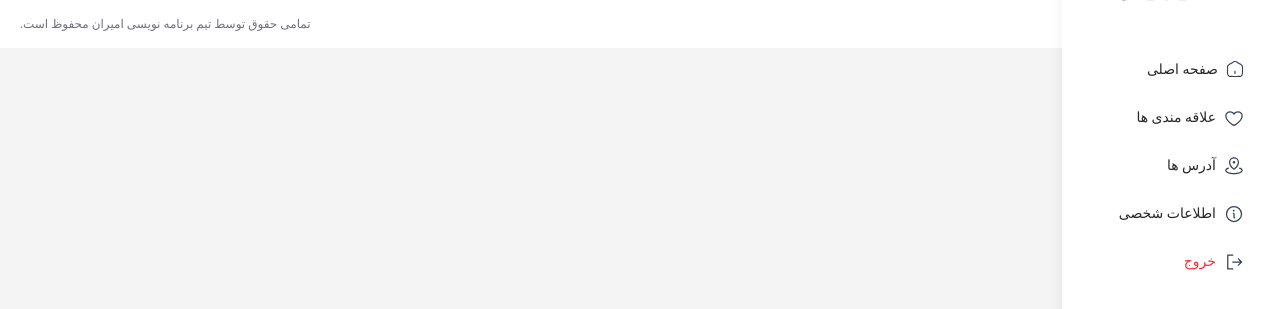
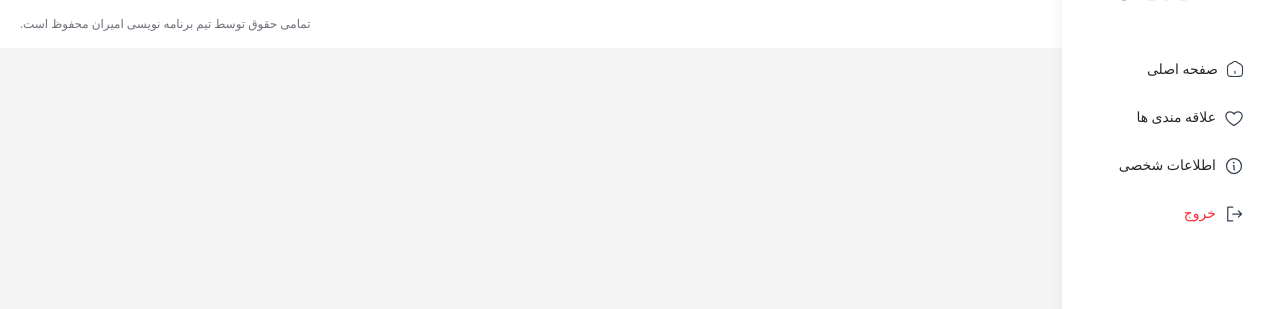
Before and after one commit to Amirhosseink2735/best-shop, a Django app: page /accounts/main_user_panel/ in a window 1280 px wide. Shown: the part 56-365 px from the top of the page. Run offline with Django 5.2, Linux system fonts and the light colour scheme; some web fonts are replaced.

```diff
--- a/shop/templates/user_panel.html
+++ b/shop/templates/user_panel.html
@@ -88,12 +88,7 @@ function add_to_shop_cart(product_id,qty) {
           علاقه مندی ها
         </a>
       </li>
-      <li>
-        <a href="#" class="py-3 px-4 hover:bg-gradient-to-l hover:from-zinc-100 hover:to-transparent rounded-lg flex gap-x-2">
-          <svg class="fill-gray-700" xmlns="http://www.w3.org/2000/svg" width="20" height="20" fill="#000000" viewBox="0 0 256 256"><path d="M112,80a16,16,0,1,1,16,16A16,16,0,0,1,112,80ZM64,80a64,64,0,0,1,128,0c0,59.95-57.58,93.54-60,94.95a8,8,0,0,1-7.94,0C121.58,173.54,64,140,64,80Zm16,0c0,42.2,35.84,70.21,48,78.5,12.15-8.28,48-36.3,48-78.5a48,48,0,0,0-96,0Zm122.77,67.63a8,8,0,0,0-5.54,15C213.74,168.74,224,176.92,224,184c0,13.36-36.52,32-96,32s-96-18.64-96-32c0-7.08,10.26-15.26,26.77-21.36a8,8,0,0,0-5.54-15C29.22,156.49,16,169.41,16,184c0,31.18,57.71,48,112,48s112-16.82,112-48C240,169.41,226.78,156.49,202.77,147.63Z"></path></svg>
-          آدرس ها
-        </a>
-      </li>
+
       <li>
         <a href="#" class="py-3 px-4 hover:bg-gradient-to-l hover:from-zinc-100 hover:to-transparent rounded-lg flex gap-x-2">
           <svg class="fill-gray-700" xmlns="http://www.w3.org/2000/svg" width="20" height="20" fill="#000000" viewBox="0 0 256 256"><path d="M128,24A104,104,0,1,0,232,128,104.11,104.11,0,0,0,128,24Zm0,192a88,88,0,1,1,88-88A88.1,88.1,0,0,1,128,216Zm16-40a8,8,0,0,1-8,8,16,16,0,0,1-16-16V128a8,8,0,0,1,0-16,16,16,0,0,1,16,16v40A8,8,0,0,1,144,176ZM112,84a12,12,0,1,1,12,12A12,12,0,0,1,112,84Z"></path></svg>
```
Also changed, not shown: shop/apps/accounts/urls.py (line endings or trailing spaces), shop/apps/accounts/views.py (line endings or trailing spaces).
